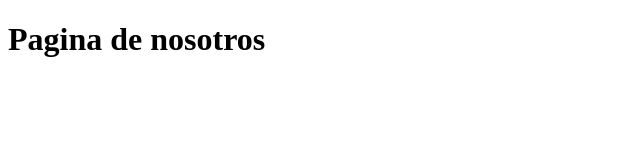
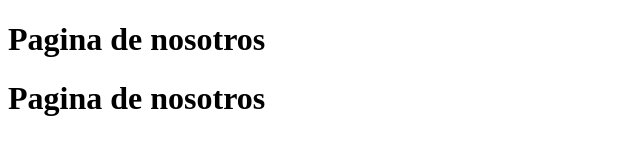
Before and after one commit to IESTP-WAZAAAA/PracticaGit, a plain HTML site: page nosotros.html in a window 1280 px wide. Shown: the whole page, without its empty margins (0-640 px from the left). Drawn offline with Linux system fonts and the light colour scheme.

```diff
--- a/nosotros.html
+++ b/nosotros.html
@@ -7,5 +7,6 @@
 </head>
 <body>
     <h1>Pagina de nosotros</h1>
+    <h1>Pagina de nosotros</h1>
 </body>
 </html>
```
